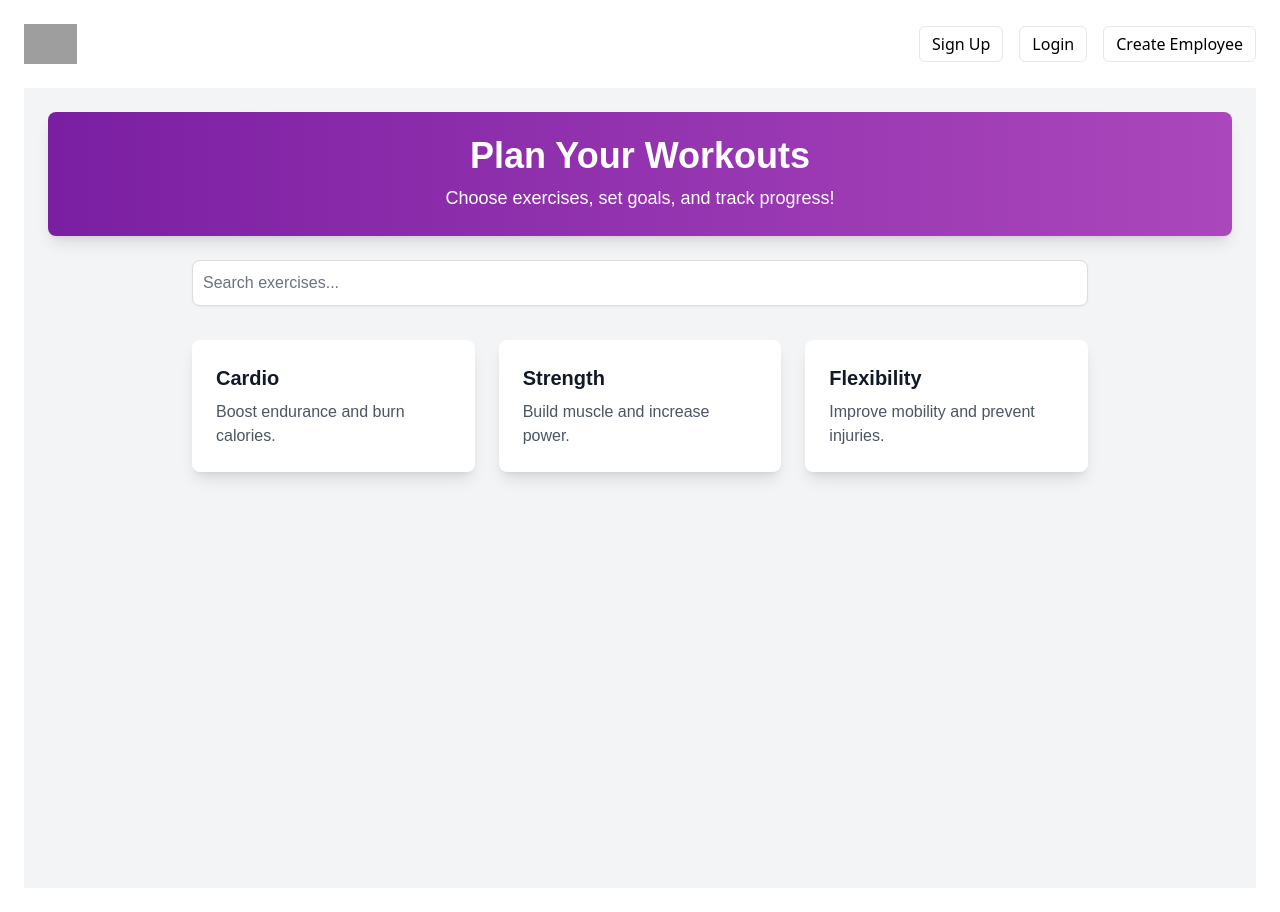
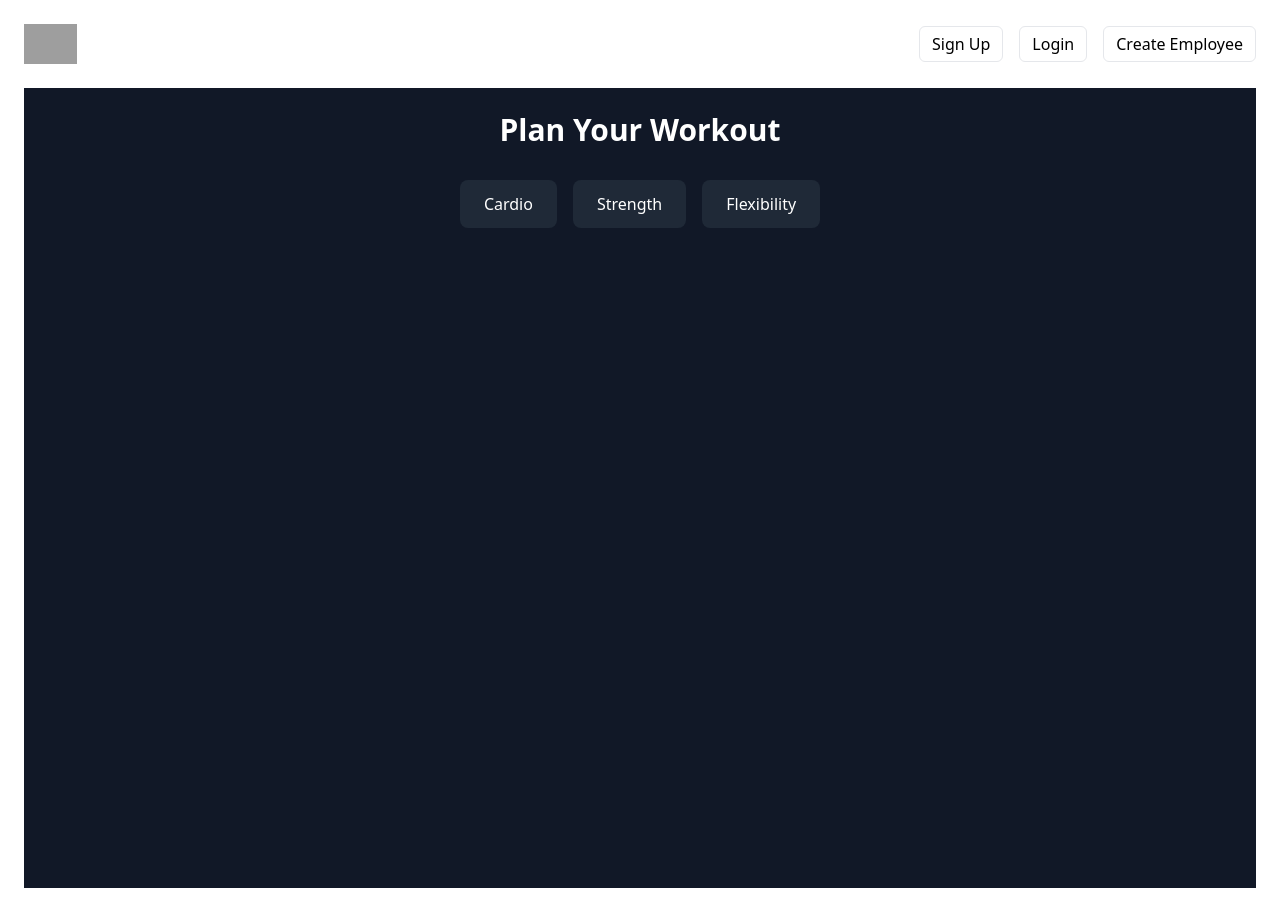
Before and after one commit to jagonza1ez/fitness-website, a React (Vite) app in the folder client/: page /workout in a window 1280 px wide. Built offline with nearby package versions, Linux system fonts and the light colour scheme; grey boxes are pictures that could not be loaded.

Commit message:
added workout and workout data

```diff
--- a/client/src/pages/WorkoutPage.jsx
+++ b/client/src/pages/WorkoutPage.jsx
@@ -1,44 +1,163 @@
-import React from 'react';
-import '../styles/WorkoutPage.css'; // Custom styling for the workout page
+/**
+ * @file WorkoutPage.jsx
+ * @description Allows users to select workout types, view dropdowns of exercises, and enter details for each workout.
+ */
+
+import React, { useState } from "react";
+import "../styles/WorkoutPage.css";
+
+const workoutOptions = {
+  cardio: ["Running", "Walking"],
+  strength: [
+    "Bicep Curl",
+    "Hammer Curl",
+    "Cross Hammer Curl",
+    "Cable Curl",
+    "Barbell Curl",
+    "Deadlift",
+    "Bent Over Row",
+    "Dumbbell Row",
+    "Pull-down",
+    "Seated Row",
+    "Pull Up",
+    "Romanian Deadlift",
+    "Bulgarian Split Squat",
+    "Squat",
+    "Calf Raise",
+    "Leg Extension",
+    "Goblet Squat",
+    "Leg Curl",
+    "Hip Thrust",
+  ],
+  flexibility: [
+    "Hamstring Stretch",
+    "Arm Stretch",
+    "Toe Touches",
+    "Quad Stretch",
+    "Side Lunges",
+  ],
+};
 
 const WorkoutPage = () => {
+  const [selectedType, setSelectedType] = useState("");
+  const [selectedWorkout, setSelectedWorkout] = useState("");
+  const [details, setDetails] = useState({ time: "", distance: "", weight: "", sets: "", reps: "", stretchDuration: "" });
+
+  const handleTypeSelect = (type) => {
+    setSelectedType(type);
+    setSelectedWorkout("");
+    setDetails({ time: "", distance: "", weight: "", sets: "", reps: "", stretchDuration: "" });
+  };
+
+  const handleWorkoutSelect = (workout) => setSelectedWorkout(workout);
+
+  const handleDetailChange = (e) => setDetails({ ...details, [e.target.name]: e.target.value });
+
+  const handleSubmit = (e) => {
+    e.preventDefault();
+    alert(`Workout saved! Type: ${selectedType}, Exercise: ${selectedWorkout}, Details: ${JSON.stringify(details)}`);
+  };
+
   return (
-    <div className="workout-page bg-gray-100 text-gray-900 min-h-screen flex flex-col items-center p-6">
-      {/* Header */}
-      <header className="workout-header text-center py-6 bg-purple-600 text-white rounded-lg shadow-lg w-full">
-        <h1 className="text-4xl font-bold">Plan Your Workouts</h1>
-        <p className="text-lg mt-2">Choose exercises, set goals, and track progress!</p>
-      </header>
+    <div className="workout-page bg-gray-900 text-white min-h-screen p-6">
+      <h2 className="text-3xl font-bold text-center mb-6">Plan Your Workout</h2>
 
-      {/* Main Content */}
-      <main className="workout-content mt-6 w-full max-w-4xl">
-        {/* Search Bar */}
-        <div className="search-bar mb-6">
-          <input
-            type="text"
-            className="search-input border-gray-300 shadow-sm w-full p-3 rounded-lg"
-            placeholder="Search exercises..."
-          />
+      <div className="workout-type-selector mb-6">
+        <button onClick={() => handleTypeSelect("cardio")} className={`btn ${selectedType === "cardio" ? "active" : ""}`}>Cardio</button>
+        <button onClick={() => handleTypeSelect("strength")} className={`btn ${selectedType === "strength" ? "active" : ""}`}>Strength</button>
+        <button onClick={() => handleTypeSelect("flexibility")} className={`btn ${selectedType === "flexibility" ? "active" : ""}`}>Flexibility</button>
+      </div>
+
+      {selectedType && (
+        <div className="workout-list">
+          <h3 className="text-xl font-semibold mb-4">Select a {selectedType} workout:</h3>
+          <ul className="workout-options">
+            {workoutOptions[selectedType].map((workout) => (
+              <li key={workout} className="workout-item">
+                <button onClick={() => handleWorkoutSelect(workout)} className={`btn ${selectedWorkout === workout ? "active" : ""}`}>
+                  {workout}
+                </button>
+              </li>
+            ))}
+          </ul>
         </div>
+      )}
 
-        {/* Workout Categories */}
-        <div className="categories grid grid-cols-1 md:grid-cols-2 lg:grid-cols-3 gap-6">
-          <div className="category-card bg-white rounded-lg shadow-lg p-6">
-            <h3 className="text-xl font-semibold">Cardio</h3>
-            <p className="text-gray-600 mt-2">Boost endurance and burn calories.</p>
-          </div>
-          <div className="category-card bg-white rounded-lg shadow-lg p-6">
-            <h3 className="text-xl font-semibold">Strength</h3>
-            <p className="text-gray-600 mt-2">Build muscle and increase power.</p>
-          </div>
-          <div className="category-card bg-white rounded-lg shadow-lg p-6">
-            <h3 className="text-xl font-semibold">Flexibility</h3>
-            <p className="text-gray-600 mt-2">Improve mobility and prevent injuries.</p>
-          </div>
-        </div>
-      </main>
+      {selectedWorkout && (
+        <form onSubmit={handleSubmit} className="workout-details-form mt-6 bg-gray-800 p-4 rounded-lg">
+          <h4 className="text-lg font-bold mb-4">Enter details for {selectedWorkout}:</h4>
+
+          {selectedType === "cardio" && (
+            <>
+              <input type="number" name="time" placeholder="Time (minutes)" value={details.time} onChange={handleDetailChange} className="input" />
+              <input type="number" name="distance" placeholder="Distance (miles)" value={details.distance} onChange={handleDetailChange} className="input" />
+            </>
+          )}
+
+          {selectedType === "strength" && (
+            <>
+              <input type="number" name="weight" placeholder="Weight (lb)" value={details.weight} onChange={handleDetailChange} className="input" />
+              <input type="number" name="sets" placeholder="Sets" value={details.sets} onChange={handleDetailChange} className="input" />
+              <input type="number" name="reps" placeholder="Reps" value={details.reps} onChange={handleDetailChange} className="input" />
+            </>
+          )}
+
+          {selectedType === "flexibility" && (
+            <>
+              <input type="text" name="stretchDuration" placeholder="Stretch Duration (minutes)" value={details.stretchDuration} onChange={handleDetailChange} className="input" />
+            </>
+          )}
+
+          <button type="submit" className="btn-submit">Save Workout</button>
+        </form>
+      )}
     </div>
   );
 };
 
 export default WorkoutPage;
+
+// import React from 'react';
+// import '../styles/WorkoutPage.css'; // Custom styling for the workout page
+
+// const WorkoutPage = () => {
+//   return (
+//     <div className="workout-page bg-gray-100 text-gray-900 min-h-screen flex flex-col items-center p-6">
+//       {/* Header */}
+//       <header className="workout-header text-center py-6 bg-purple-600 text-white rounded-lg shadow-lg w-full">
+//         <h1 className="text-4xl font-bold">Plan Your Workouts</h1>
+//         <p className="text-lg mt-2">Choose exercises, set goals, and track progress!</p>
+//       </header>
+
+//       {/* Main Content */}
+//       <main className="workout-content mt-6 w-full max-w-4xl">
+//         {/* Search Bar */}
+//         <div className="search-bar mb-6">
+//           <input
+//             type="text"
+//             className="search-input border-gray-300 shadow-sm w-full p-3 rounded-lg"
+//             placeholder="Search exercises..."
+//           />
+//         </div>
+
+//         {/* Workout Categories */}
+//         <div className="categories grid grid-cols-1 md:grid-cols-2 lg:grid-cols-3 gap-6">
+//           <div className="category-card bg-white rounded-lg shadow-lg p-6">
+//             <h3 className="text-xl font-semibold">Cardio</h3>
+//             <p className="text-gray-600 mt-2">Boost endurance and burn calories.</p>
+//           </div>
+//           <div className="category-card bg-white rounded-lg shadow-lg p-6">
+//             <h3 className="text-xl font-semibold">Strength</h3>
+//             <p className="text-gray-600 mt-2">Build muscle and increase power.</p>
+//           </div>
+//           <div className="category-card bg-white rounded-lg shadow-lg p-6">
+//             <h3 className="text-xl font-semibold">Flexibility</h3>
+//             <p className="text-gray-600 mt-2">Improve mobility and prevent injuries.</p>
+//           </div>
+//         </div>
+//       </main>
+//     </div>
+//   );
+// };
+
+// export default WorkoutPage;
--- a/client/src/styles/WorkoutPage.css
+++ b/client/src/styles/WorkoutPage.css
@@ -1,4 +1,51 @@
 .workout-page {
+  display: flex;
+  flex-direction: column;
+  align-items: center;
+}
+
+.btn {
+  margin: 0.5rem;
+  padding: 0.75rem 1.5rem;
+  background-color: #1f2937; /* Tailwind gray-800 */
+  border: none;
+  border-radius: 0.5rem;
+  color: white;
+  cursor: pointer;
+  transition: background-color 0.3s ease;
+}
+
+.btn.active {
+  background-color: #34d399; /* Tailwind green-400 */
+}
+
+.btn:hover {
+  background-color: #2563eb; /* Tailwind blue-600 */
+}
+
+.input {
+  width: 100%;
+  margin-bottom: 1rem;
+  padding: 0.5rem;
+  border: 1px solid #d1d5db; /* Tailwind gray-300 */
+  border-radius: 0.375rem;
+}
+
+.btn-submit {
+  background-color: #10b981; /* Tailwind emerald-500 */
+  padding: 0.75rem 1.5rem;
+  border: none;
+  border-radius: 0.5rem;
+  color: white;
+  cursor: pointer;
+  transition: background-color 0.3s ease;
+}
+
+.btn-submit:hover {
+  background-color: #059669; /* Tailwind emerald-600 */
+}
+
+/* .workout-page {
     font-family: 'Arial', sans-serif;
   }
 
@@ -21,3 +68,4 @@
     transform: scale(1.05);
     background: #f3e5f5;
   }
+   */
```
